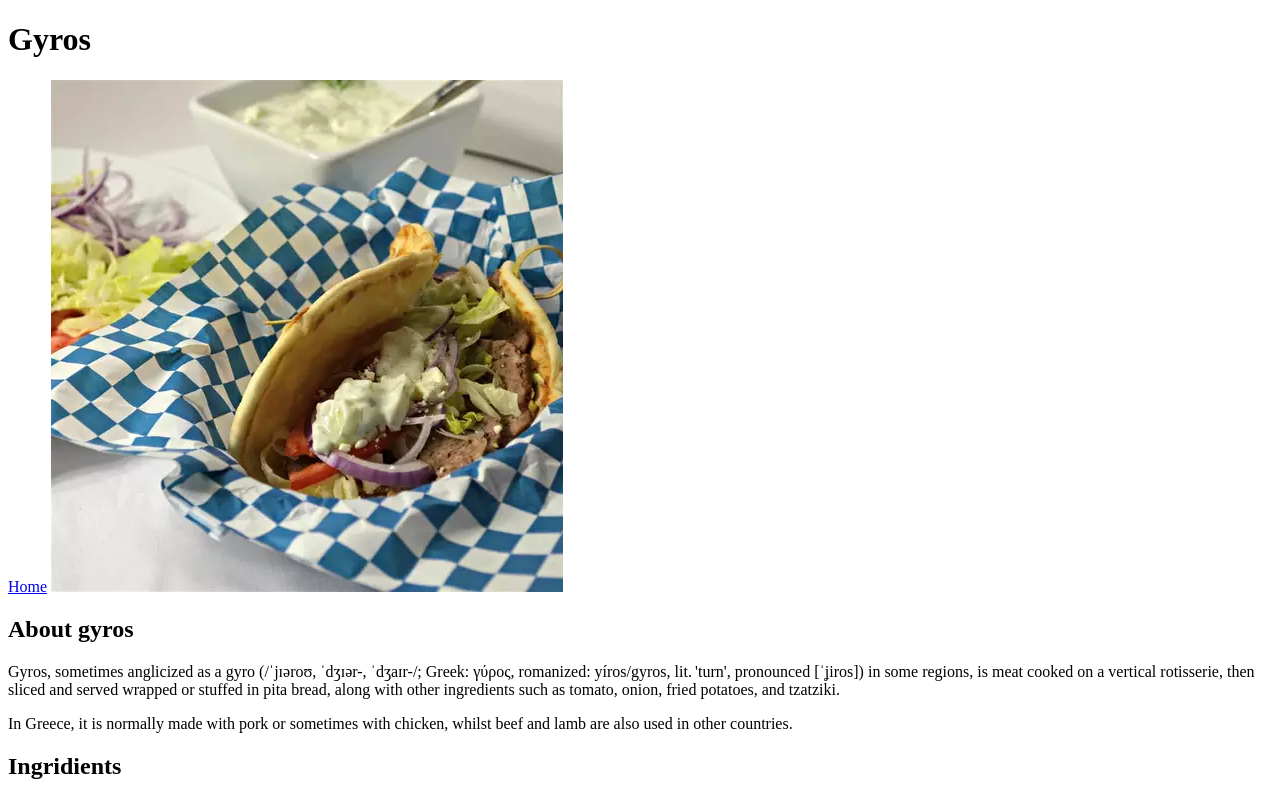
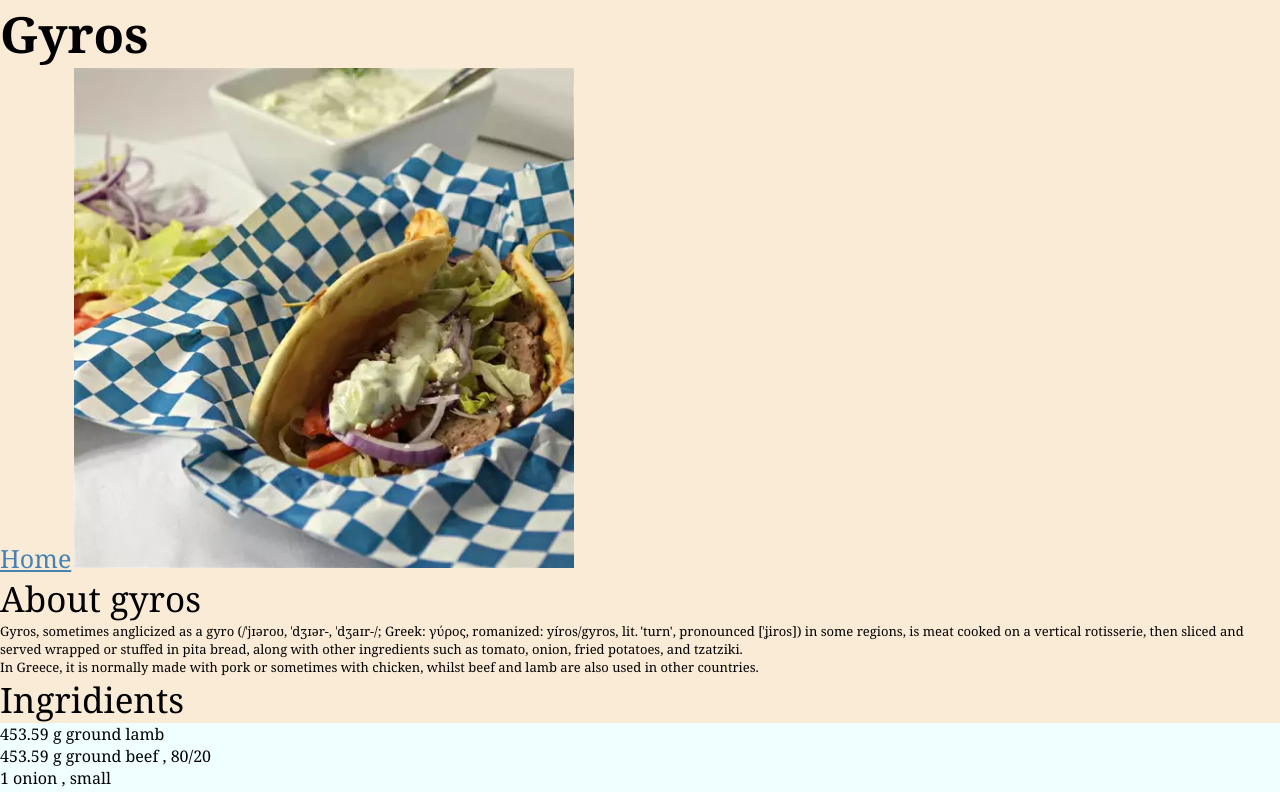
Before and after one commit to NikolaGit10/odin-recipes, a plain HTML site: page recipes/Gyros.html in a window 1280 px wide. Shown: the top 792 px of the page. Drawn offline with Linux system fonts and the light colour scheme.

Commit message:
Added css
External css file changing font, color and bg color properties.

```diff
--- a/recipes/Gyros.html
+++ b/recipes/Gyros.html
@@ -5,11 +5,12 @@
     <meta charset="UTF-8">
     <meta name="viewport" content="width=device-width, initial-scale=1.0">
     <title>Gyros</title>
+    <link rel="stylesheet" href="../styles/style.css">
 </head>
 
 <body>
     <h1>Gyros</h1>
-    <a href="../index.html">Home</a>
+    <a href="../index.html" class="link">Home</a>
     <img src="../images/Gyros.webp" alt="Gyros serving">
     <h2>About gyros</h2>
     <p>Gyros, sometimes anglicized as a gyro (/ˈjɪəroʊ, ˈdʒɪər-, ˈdʒaɪr-/; Greek: γύρος, romanized:
--- /dev/null
+++ b/styles/style.css
@@ -0,0 +1,49 @@
+*{
+    margin: 0;
+    padding: 0;
+    font-size: 10px;
+    font-family:Cambria, Cochin, Georgia, Times, 'Times New Roman', serif;
+}
+
+body{
+    background-color: antiquewhite;
+}
+
+h1{
+    font-size: 50px;
+    font-weight: 800;
+}
+
+ul li a{
+    font-size: 25px;
+    color: steelblue;
+}
+
+.link {
+    font-size: 25px;
+    color: steelblue;
+}
+
+h2 {
+    font-size: 35px;
+    font-weight: 500;
+}
+
+img {
+    height: auto;
+    width: 500px
+}
+
+p {
+    font-size: small;
+}
+
+ul li {
+    background-color: azure;
+    font-size: medium;
+}
+
+ol li {
+    background-color: darkkhaki;
+    font-size: medium;
+}
```
Also changed, not shown: index.html (+1 -0 lines), recipes/Moussaka.html (+2 -1 lines), recipes/Souvlaki.html (+2 -1 lines).
